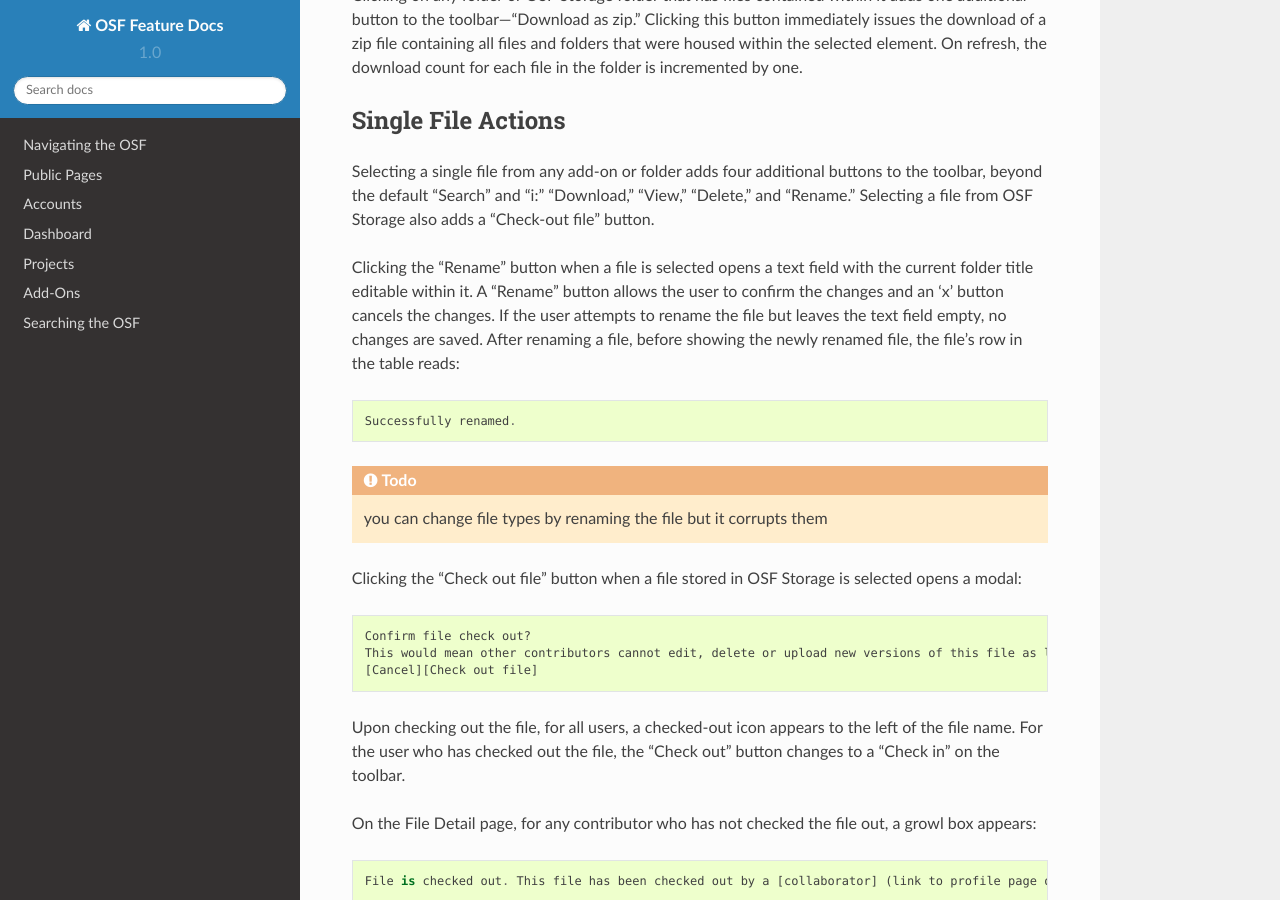
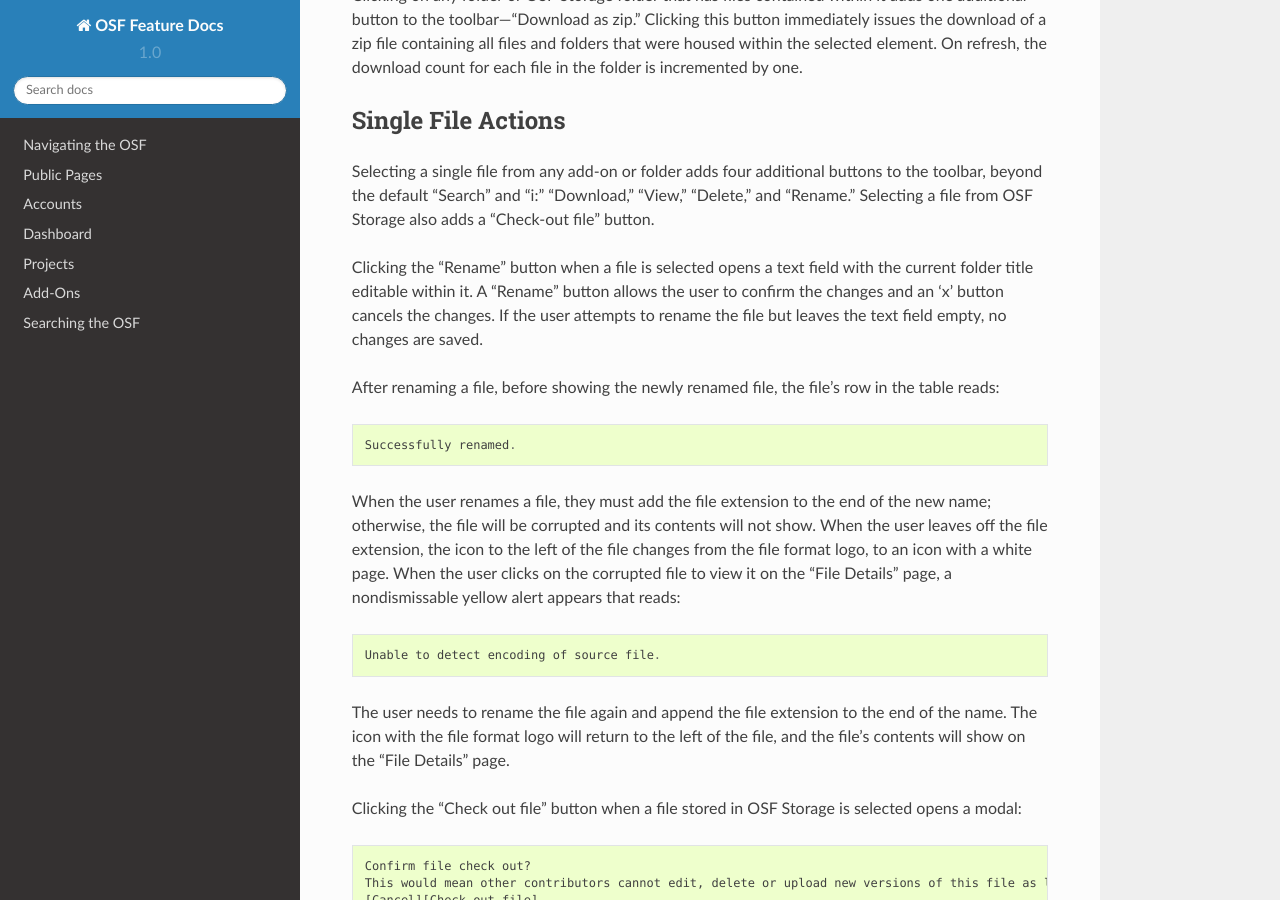
Before and after one commit to CenterForOpenScience/OSFDocs, a Sphinx documentation site: the page built from docs/projects/storage.rst, in a window 1280 px wide and 900 px high, scrolled down 2719 px. Built offline with Sphinx 7.4.7 and the Read the Docs theme 2.0.0, drawn with Linux system fonts in a browser that asks for light colours.

Commit message:
added renaming a project and updated what happens when you rename a file

```diff
--- a/docs/projects/storage.rst
+++ b/docs/projects/storage.rst
@@ -109,13 +109,17 @@
 Selecting a single file from any add-on or folder adds four additional buttons to the toolbar, beyond the default "Search" and "i:"
 "Download," "View," "Delete," and "Rename." Selecting a file from OSF Storage also adds a "Check-out file" button.
 
-Clicking the "Rename" button when a file is selected opens a text field with the current folder title editable within it. A "Rename" button
-allows the user to confirm the changes and an 'x' button cancels the changes. If the user attempts to rename the file but leaves
-the text field empty, no changes are saved. After renaming a file, before showing the newly renamed file, the file's row in the table reads::
+Clicking the "Rename" button when a file is selected opens a text field with the current folder title editable within it. A "Rename" button allows the user to confirm the changes and an 'x' button cancels the changes. If the user attempts to rename the file but leaves the text field empty, no changes are saved.
+
+After renaming a file, before showing the newly renamed file, the file's row in the table reads::
 
     Successfully renamed.
 
-.. todo:: you can change file types by renaming the file but it corrupts them
+When the user renames a file, they must add the file extension to the end of the new name; otherwise, the file will be corrupted and its contents will not show. When the user leaves off the file extension, the icon to the left of the file changes from the file format logo, to an icon with a white page. When the user clicks on the corrupted file to view it on the "File Details" page, a nondismissable yellow alert appears that reads::
+
+    Unable to detect encoding of source file.
+
+The user needs to rename the file again and append the file extension to the end of the name. The icon with the file format logo will return to the left of the file, and the file's contents will show on the "File Details" page.
 
 Clicking the "Check out file" button when a file stored in OSF Storage is selected opens a modal::
 
```
